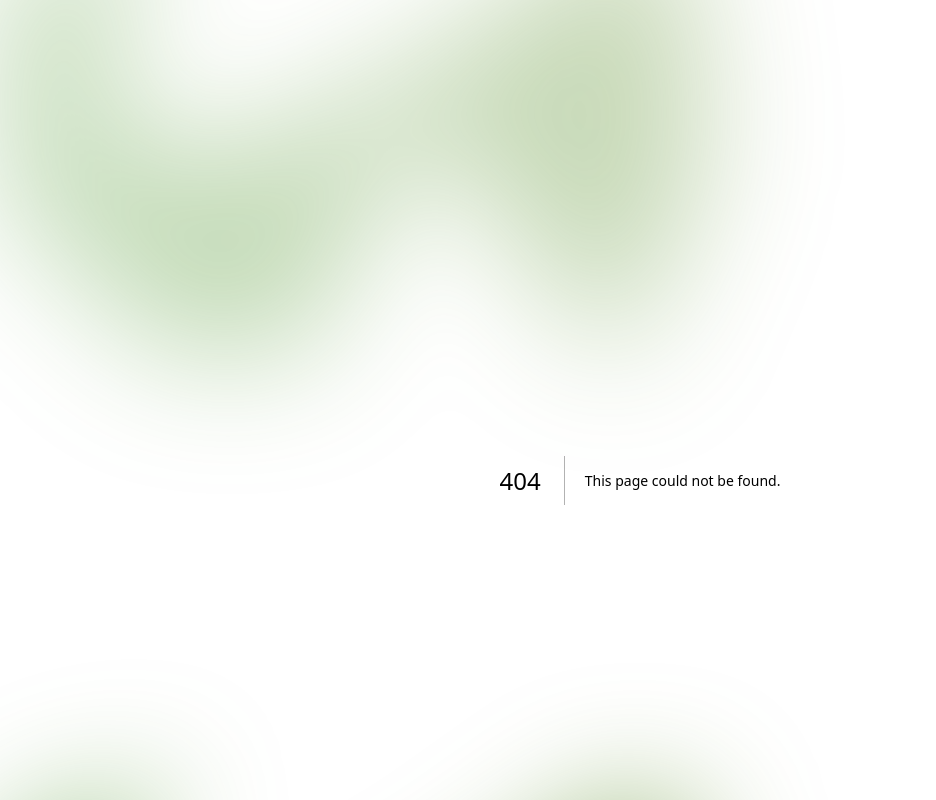
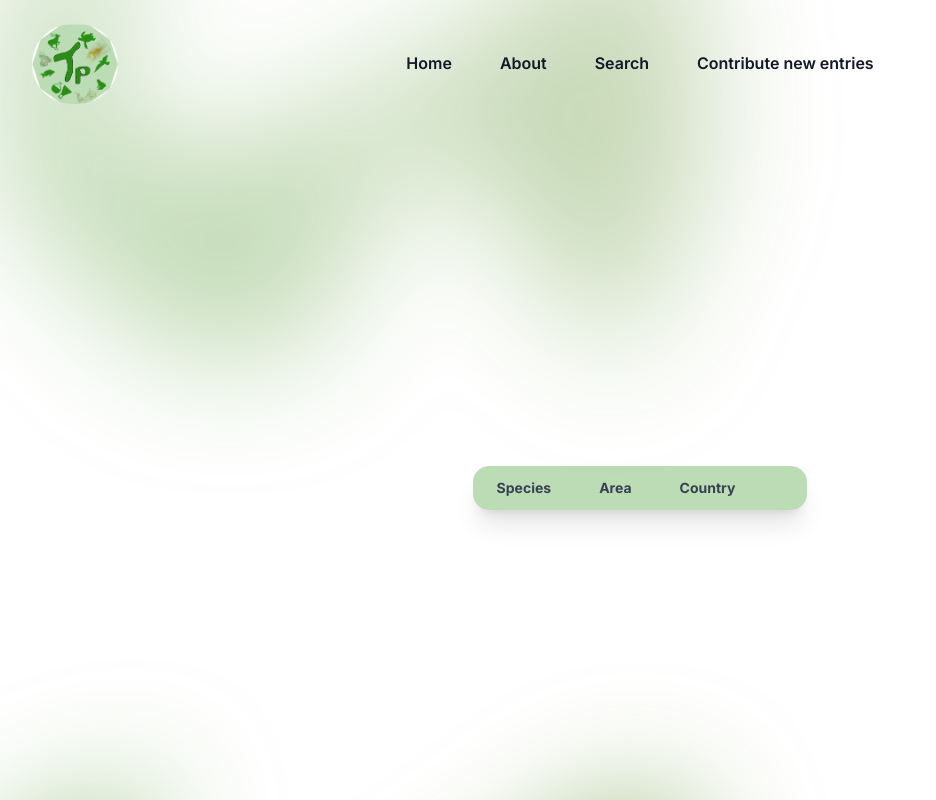
Before and after one commit to calmarti/trofiplast-next, a Next.js app: page /search/results in a window 1280 px wide. Before the commit this address had no page. Shown: the top 800 px of the page, without its empty margins (0-936 px from the left). Built offline with nearby package versions, Linux system fonts and the light colour scheme.

Commit message:
first working version of Items lift up with context API to a SearchLayout shared by Search and SearchResults

```diff
--- /dev/null
+++ b/app/lib/context.tsx
@@ -0,0 +1,17 @@
+"use client";
+
+import React, { createContext, useEffect, useState, } from 'react';
+
+
+export const ItemsContext = createContext(null);
+
+export const ItemsProvider = ({children}) => {
+
+  const [items, setItems] = useState([]);
+
+  return (
+    <ItemsContext.Provider value={{ items, setItems }}>
+      {children}
+    </ItemsContext.Provider>
+  );
+};
--- /dev/null
+++ b/app/search/layout.tsx
@@ -0,0 +1,12 @@
+import { ReactNode } from 'react';
+import { ItemsProvider } from '@/app/lib/context';
+
+export default function SearchLayout({ children }: { children : ReactNode } ) {
+    return (
+      <ItemsProvider>
+        <div className="">
+          {children}
+        </div>
+      </ItemsProvider>
+    );
+  }
--- /dev/null
+++ b/app/search/results/page.tsx
@@ -0,0 +1,13 @@
+import NavBar from "@/app/ui/common/navbar"
+import SearchResults from "@/app/ui/search/SearchResults";
+
+export default async function Page() {
+    return  (
+    <>
+     <div className="flex flex-col justify-center items-center pb-36 h-screen">
+    <NavBar/>
+    <SearchResults/>
+    </div>
+    </>
+    );
+}
--- a/app/ui/common/navbar.tsx
+++ b/app/ui/common/navbar.tsx
@@ -8,7 +8,7 @@ export default function NavBar() {
                     <div className="flex lg:flex-1">
                         <a href="#" className="-m-1.5 p-1.5">
                             <span className="sr-only">Trofiplast</span>
-                            <img className="h-20 w-auto rounded-full" src="trofiplast_logo.png" alt="Trofiplast logo" />
+                            <img className="h-20 w-auto rounded-full" src="/trofiplast_logo.png" alt="Trofiplast logo" />
                         </a>
                     </div>
 
--- a/app/ui/search/Search.tsx
+++ b/app/ui/search/Search.tsx
@@ -1,16 +1,14 @@
 "use client";
 
-import { useEffect, useState } from "react";
+import { useContext, useEffect, useState } from "react";
 import { useSearchParams, usePathname, useRouter } from "next/navigation";
 import { SingleValue, ActionMeta } from "react-select";
 
 import SelectGroup from "./SelectGroup";
 import getItemsAction from "@/app/lib/actions";
 import { OptionType, SelectionType } from "@/app/lib/definitions";
-import SearchResults from "./SearchResults";
-
-
-
+import { ItemsContext } from "@/app/lib/context";
+// import SearchResults from "./SearchResults";
 
 export default function Search({
   fieldsOptions,
@@ -32,17 +30,27 @@ export default function Search({
     // from: "",to: "",
   });
 
-  const [items, setItems] = useState([]);
+  // const [items, setItems] = useState([]); STATE LIFTED UP TO THE LAYOUT SO BOTH SEARCH AND SEARCH RESULT CAN ACCESS IT, ONE TO SET IT, THE OTHER ONE TO USE IT WITH useState
 
   // const searchParams = useSearchParams(); //read-only current URL search params
   // const params = new URLSearchParams(searchParams); // creates a URLSearchParams object based on the actual search params
   // const pathname = usePathname();
-  // const router = useRouter();
+
+  const { setItems, items } = useContext(ItemsContext);
+  const router = useRouter();
+
 
   useEffect(() => {
     setIsMounted(true);
     console.log("selection; ", selection);
-  }, [selection]);
+    if (items.length > 0){
+      console.log("items from Search", items)
+    //navigate to results
+    router.push('/search/results');
+    }
+  }, [selection, items]);
+
+
 
   const handleChange = (
     selectedOption: SingleValue<OptionType>,
@@ -80,7 +88,7 @@ export default function Search({
   };
 
   const handleSubmit = async () => {
-    // ev.preventDefault();
+    //ev.preventDefault();
     try {
       const data = await getItemsAction(selection);
       setItems(data);
@@ -93,11 +101,12 @@ export default function Search({
   //TODO: el handleSubmit es una server action llamada desde un client component (es definida en un archivo con la directiva 'use server') y por eso funciona
   //si fuese una función normal (no una 'action') no se podría ejecutar en un client component
 
+
+   //TODO: falta implementar el caso de 'no results found matching those filters'
   return (
     <>
-  {
-   ! items.length ?
-     (
+  {/* {! items.length ?  */}
+
       <div className="max-w-4xl mx-auto mt-40 bg-slate-100 rounded-xl shadow-xl sm:max-w-7xl">
         <h2 className="font-medium text-center pt-16 pb-6 sm:text-xl">
           Search the Trofiplast database
@@ -166,10 +175,11 @@ export default function Search({
           </div>
         </div>
       </div>
-    ) : (
+
+    {/* : (
       <SearchResults items={items}/>
-    )
-  }
+    ) */}
+  {/* } */}
 </>
 )
 }
--- a/app/ui/search/SearchResults.tsx
+++ b/app/ui/search/SearchResults.tsx
@@ -1,16 +1,29 @@
+"use client";
+import { ItemsContext } from "@/app/lib/context";
 import { Item } from "@prisma/client";
+import { useContext, useEffect } from "react";
+
 
 //TODO: div wrapper original es pos relative, sin el relative se preserva el efecto del degradado
 //sobre la tabla, pero hay que buscar mejores colores para la tabla
 //TODO: pagination
 //TODO: extraer el SearchResults a un Page aparte y pasarle los items con un estado global (¿useReducer, useContext?)
+//TODO: poner un badge con los criteria usados
 
-export default function SearchResults({ items }: { items: Item[] }) {
+
+//TODO: issue actual: crear botón para navegar a Search
+
+
+
+export default function SearchResults() {
+
+ const { items } : { items: Item[]} = useContext(ItemsContext);
+
   return (
     <>
       <div className="max-w-5xl mx-auto overflow-x-auto shadow-xl sm:rounded-2xl sm:max-w-6xl mt-40">
         <table className="w-full text-sm text-left rtl:text-right text-gray-500">
-          <thead className="text-xs text-gray-700 uppercase bg-[#BCDCB6]">
+          <thead className="text-sm text-gray-700 bg-[#BCDCB6]">
             <tr>
               <th scope="col" className="px-6 py-3">
                 Species
--- a/tsconfig.json
+++ b/tsconfig.json
@@ -20,7 +20,8 @@
     ],
     "paths": {
       "@/*": ["./*"]
-    }
+    },
+
   },
   "include": ["next-env.d.ts", "**/*.ts", "**/*.tsx", ".next/types/**/*.ts", "app/lib/data.js"],
   "exclude": ["node_modules"]
```
Also changed, not shown: app/layout.tsx (+6 -3 lines).
